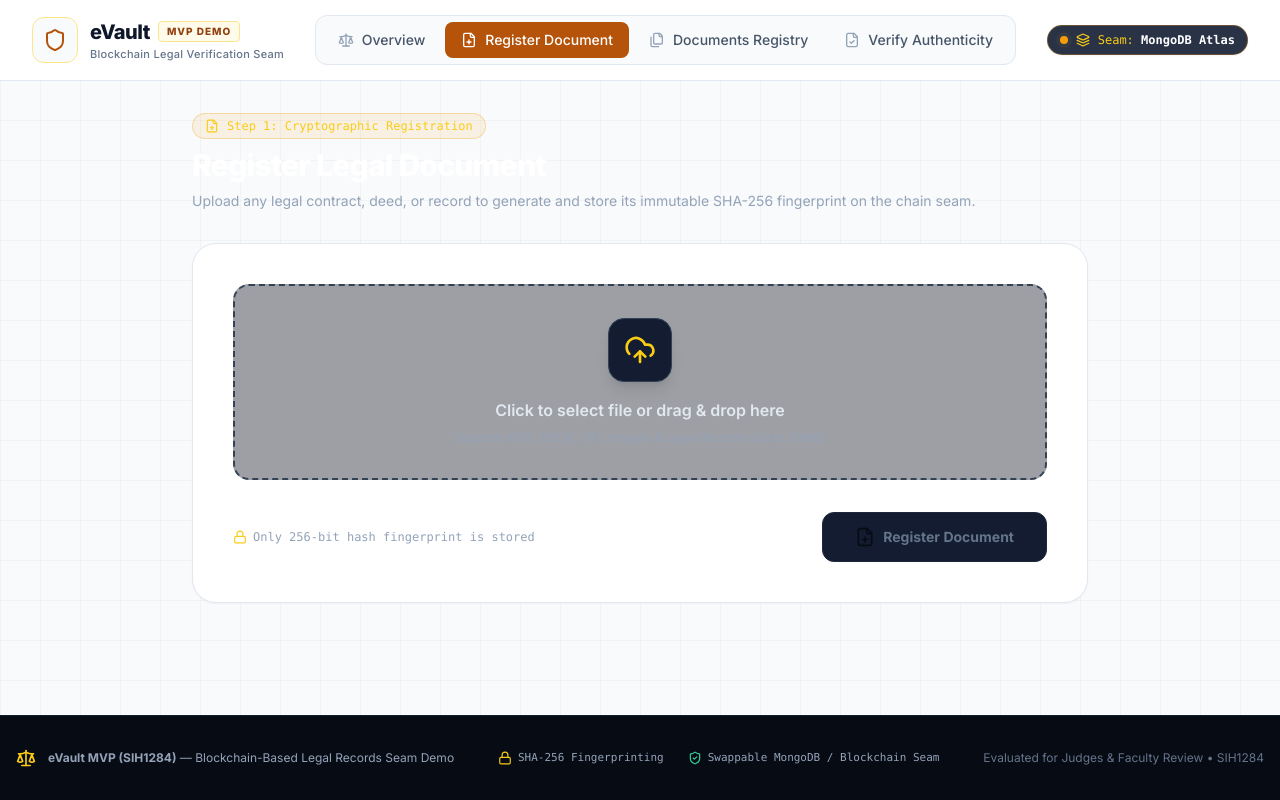
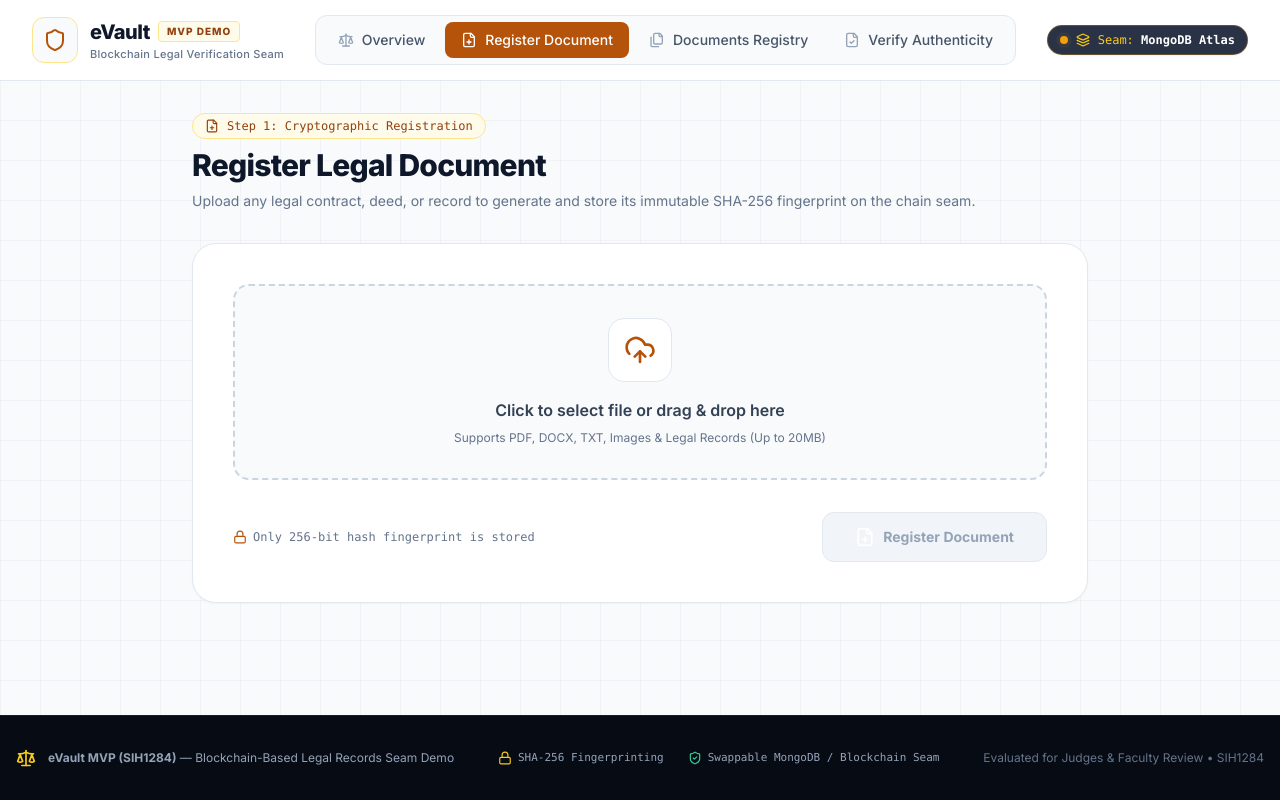
Before and after one commit to Dhruv1737/Blockchain-eVault, a Next.js app: page /upload in a window 1280 px wide. Built offline with nearby package versions, Linux system fonts and the light colour scheme.

Commit message:
Refactor styles and colors in upload page
Updated styles and colors for various elements in the upload page, enhancing visual consistency and accessibility.

```diff
--- a/app/upload/page.js
+++ b/app/upload/page.js
@@ -108,18 +108,18 @@ export default function RegisterDocumentPage() {
     <div className="max-w-4xl mx-auto space-y-8">
       {/* Header */}
       <div className="space-y-2">
-        <div className="inline-flex items-center gap-2 px-3 py-1 rounded-full text-xs font-mono bg-gold-500/10 text-gold-400 border border-gold-500/30">
+        <div className="inline-flex items-center gap-2 px-3 py-1 rounded-full text-xs font-mono bg-amber-50 text-amber-800 border border-amber-200">
           <FilePlus className="w-3.5 h-3.5" />
           <span>Step 1: Cryptographic Registration</span>
         </div>
-        <h1 className="text-3xl font-extrabold text-white tracking-tight">Register Legal Document</h1>
-        <p className="text-sm text-slate-400">
+        <h1 className="text-3xl font-extrabold text-slate-900 tracking-tight">Register Legal Document</h1>
+        <p className="text-sm text-slate-500">
           Upload any legal contract, deed, or record to generate and store its immutable SHA-256 fingerprint on the chain seam.
         </p>
       </div>
 
       {/* Main Registration Form Card */}
-      <div className="glass-panel rounded-3xl p-6 sm:p-10 border border-navy-700 space-y-8">
+      <div className="glass-panel rounded-3xl p-6 sm:p-10 border border-slate-200 space-y-8">
         <form onSubmit={handleSubmit} className="space-y-6">
           {/* File Drag and Drop Box */}
           <div
@@ -127,8 +127,8 @@ export default function RegisterDocumentPage() {
             onDragOver={handleDragOver}
             className={`border-2 border-dashed rounded-2xl p-8 text-center transition-all ${
               selectedFile
-                ? 'border-gold-500/60 bg-gold-500/5'
-                : 'border-navy-600 hover:border-gold-500/40 bg-navy-900/40'
+                ? 'border-amber-300 bg-amber-50/40'
+                : 'border-slate-300 hover:border-amber-300 bg-slate-50'
             }`}
           >
             <input
@@ -139,24 +139,24 @@ export default function RegisterDocumentPage() {
             />
 
             <label htmlFor="file-upload" className="cursor-pointer space-y-4 block">
-              <div className="w-16 h-16 rounded-2xl bg-navy-800 border border-navy-600 flex items-center justify-center mx-auto text-gold-400 shadow-lg">
+              <div className="w-16 h-16 rounded-2xl bg-white border border-slate-200 flex items-center justify-center mx-auto text-amber-700">
                 <UploadCloud className="w-8 h-8" />
               </div>
 
               {selectedFile ? (
                 <div className="space-y-1">
-                  <p className="text-base font-bold text-white">{selectedFile.name}</p>
-                  <p className="text-xs text-gold-400 font-mono">
+                  <p className="text-base font-bold text-slate-900">{selectedFile.name}</p>
+                  <p className="text-xs text-amber-800 font-mono">
                     {(selectedFile.size / 1024).toFixed(1)} KB &bull; {selectedFile.type || 'Binary / PDF / Doc'}
                   </p>
-                  <span className="inline-block mt-2 text-xs text-slate-400 underline">Click or drop to replace file</span>
+                  <span className="inline-block mt-2 text-xs text-slate-500 underline">Click or drop to replace file</span>
                 </div>
               ) : (
                 <div className="space-y-2">
-                  <p className="text-base font-semibold text-slate-200">
+                  <p className="text-base font-semibold text-slate-700">
                     Click to select file or drag & drop here
                   </p>
-                  <p className="text-xs text-slate-400">
+                  <p className="text-xs text-slate-500">
                     Supports PDF, DOCX, TXT, Images & Legal Records (Up to 20MB)
                   </p>
                 </div>
@@ -166,7 +166,7 @@ export default function RegisterDocumentPage() {
 
           {/* Inline Error Message */}
           {error && (
-            <div className="p-4 rounded-xl bg-tampered-900/40 border border-tampered-500/40 text-tampered-500 text-sm flex items-center gap-3">
+            <div className="p-4 rounded-xl bg-red-50 border border-red-200 text-red-700 text-sm flex items-center gap-3">
               <AlertCircle className="w-5 h-5 flex-shrink-0" />
               <span>{error}</span>
             </div>
@@ -174,8 +174,8 @@ export default function RegisterDocumentPage() {
 
           {/* Action Submit Button */}
           <div className="flex items-center justify-between pt-2">
-            <div className="text-xs text-slate-400 font-mono flex items-center gap-1.5">
-              <Lock className="w-3.5 h-3.5 text-gold-400" />
+            <div className="text-xs text-slate-500 font-mono flex items-center gap-1.5">
+              <Lock className="w-3.5 h-3.5 text-amber-700" />
               <span>Only 256-bit hash fingerprint is stored</span>
             </div>
 
@@ -184,18 +184,18 @@ export default function RegisterDocumentPage() {
               disabled={!selectedFile || loading}
               className={`px-8 py-3.5 rounded-xl font-bold text-sm flex items-center gap-2 transition-all ${
                 !selectedFile || loading
-                  ? 'bg-navy-800 text-slate-500 cursor-not-allowed border border-navy-700'
-                  : 'gold-gradient-btn text-navy-950 shadow-lg shadow-gold-500/20'
+                  ? 'bg-slate-100 text-slate-400 cursor-not-allowed border border-slate-200'
+                  : 'gold-gradient-btn text-white'
               }`}
             >
               {loading ? (
                 <>
-                  <Loader2 className="w-5 h-5 animate-spin text-navy-950" />
+                  <Loader2 className="w-5 h-5 animate-spin text-white" />
                   <span>Hashing & registering...</span>
                 </>
               ) : (
                 <>
-                  <FilePlus className="w-5 h-5 text-navy-950" />
+                  <FilePlus className="w-5 h-5 text-white" />
                   <span>Register Document</span>
                 </>
               )}
@@ -205,19 +205,19 @@ export default function RegisterDocumentPage() {
 
         {/* Registration Success Container (§6.2 Requirement) */}
         {registeredResult && (
-          <div className="glass-panel-emerald rounded-2xl p-6 border border-emerald-500/40 space-y-6 animate-fadeIn">
-            <div className="flex items-center justify-between border-b border-emerald-500/20 pb-4">
+          <div className="glass-panel-emerald rounded-2xl p-6 border border-emerald-200 space-y-6">
+            <div className="flex items-center justify-between border-b border-emerald-100 pb-4">
               <div className="flex items-center gap-3">
-                <div className="p-2 rounded-xl bg-emerald-500/20 text-emerald-400">
+                <div className="p-2 rounded-xl bg-emerald-50 text-emerald-700">
                   <CheckCircle2 className="w-6 h-6" />
                 </div>
                 <div>
-                  <h3 className="text-lg font-bold text-white">Document Registered Successfully</h3>
-                  <p className="text-xs text-emerald-300 font-mono">Immutable Fingerprint Written to Seam</p>
+                  <h3 className="text-lg font-bold text-slate-900">Document Registered Successfully</h3>
+                  <p className="text-xs text-emerald-700 font-mono">Immutable Fingerprint Written to Seam</p>
                 </div>
               </div>
 
-              <span className="px-3 py-1 rounded-full text-xs font-mono bg-emerald-500/20 text-emerald-300 border border-emerald-500/40">
+              <span className="px-3 py-1 rounded-full text-xs font-mono bg-emerald-50 text-emerald-800 border border-emerald-200">
                 {registeredResult.adapterMode === 'mongodb' ? 'MongoDB Atlas' : 'In-Memory Chain Seam'}
               </span>
             </div>
@@ -225,14 +225,14 @@ export default function RegisterDocumentPage() {
             <div className="space-y-4 text-xs font-mono">
               {/* Document ID */}
               <div className="space-y-1">
-                <span className="text-slate-400 uppercase tracking-wider text-[10px]">Document ID (docId)</span>
-                <div className="flex items-center justify-between p-3 rounded-xl bg-navy-950 border border-emerald-500/30 text-white">
-                  <span className="font-semibold text-emerald-300 select-all">{registeredResult.docId}</span>
+                <span className="text-slate-500 uppercase tracking-wider text-[10px]">Document ID (docId)</span>
+                <div className="flex items-center justify-between p-3 rounded-xl bg-white border border-emerald-200 text-slate-900">
+                  <span className="font-semibold text-emerald-800 select-all">{registeredResult.docId}</span>
                   <button
                     onClick={() => copyToClipboard(registeredResult.docId, 'docId')}
-                    className="flex items-center gap-1 text-xs px-2.5 py-1 rounded bg-navy-800 hover:bg-navy-700 text-slate-300 transition-colors"
+                    className="flex items-center gap-1 text-xs px-2.5 py-1 rounded bg-slate-100 hover:bg-slate-200 text-slate-600 transition-colors"
                   >
-                    {copiedDocId ? <Check className="w-3.5 h-3.5 text-emerald-400" /> : <Copy className="w-3.5 h-3.5" />}
+                    {copiedDocId ? <Check className="w-3.5 h-3.5 text-emerald-700" /> : <Copy className="w-3.5 h-3.5" />}
                     <span>{copiedDocId ? 'Copied' : 'Copy'}</span>
                   </button>
                 </div>
@@ -240,8 +240,8 @@ export default function RegisterDocumentPage() {
 
               {/* Filename */}
               <div className="space-y-1">
-                <span className="text-slate-400 uppercase tracking-wider text-[10px]">Filename Label</span>
-                <div className="p-3 rounded-xl bg-navy-950 border border-navy-700 text-slate-200">
+                <span className="text-slate-500 uppercase tracking-wider text-[10px]">Filename Label</span>
+                <div className="p-3 rounded-xl bg-white border border-slate-200 text-slate-700">
                   {registeredResult.filename}
                 </div>
               </div>
@@ -249,17 +249,17 @@ export default function RegisterDocumentPage() {
               {/* Computed SHA-256 Hash */}
               <div className="space-y-1">
                 <div className="flex items-center justify-between">
-                  <span className="text-slate-400 uppercase tracking-wider text-[10px]">SHA-256 Hash Digest</span>
+                  <span className="text-slate-500 uppercase tracking-wider text-[10px]">SHA-256 Hash Digest</span>
                   <button
                     onClick={() => setShowFullHash(!showFullHash)}
-                    className="text-[11px] text-emerald-400 hover:underline flex items-center gap-1"
+                    className="text-[11px] text-emerald-700 hover:underline flex items-center gap-1"
                   >
                     {showFullHash ? <EyeOff className="w-3 h-3" /> : <Eye className="w-3 h-3" />}
                     <span>{showFullHash ? 'Truncate' : 'Expand Full'}</span>
                   </button>
                 </div>
 
-                <div className="flex items-center justify-between p-3 rounded-xl bg-navy-950 border border-emerald-500/30 text-emerald-400 break-all font-mono">
+                <div className="flex items-center justify-between p-3 rounded-xl bg-white border border-emerald-200 text-emerald-800 break-all font-mono">
                   <span>
                     {showFullHash
                       ? registeredResult.hash
@@ -267,9 +267,9 @@ export default function RegisterDocumentPage() {
                   </span>
                   <button
                     onClick={() => copyToClipboard(registeredResult.hash, 'hash')}
-                    className="flex items-center gap-1 text-xs px-2.5 py-1 rounded bg-navy-800 hover:bg-navy-700 text-slate-300 transition-colors ml-2 flex-shrink-0"
+                    className="flex items-center gap-1 text-xs px-2.5 py-1 rounded bg-slate-100 hover:bg-slate-200 text-slate-600 transition-colors ml-2 flex-shrink-0"
                   >
-                    {copiedHash ? <Check className="w-3.5 h-3.5 text-emerald-400" /> : <Copy className="w-3.5 h-3.5" />}
+                    {copiedHash ? <Check className="w-3.5 h-3.5 text-emerald-700" /> : <Copy className="w-3.5 h-3.5" />}
                     <span>{copiedHash ? 'Copied' : 'Copy Hash'}</span>
                   </button>
                 </div>
@@ -277,10 +277,10 @@ export default function RegisterDocumentPage() {
             </div>
 
             {/* Quick Next Actions */}
-            <div className="pt-2 flex flex-wrap items-center justify-between gap-3 border-t border-emerald-500/20">
+            <div className="pt-2 flex flex-wrap items-center justify-between gap-3 border-t border-emerald-100">
               <Link
                 href={`/verify?docId=${encodeURIComponent(registeredResult.docId)}`}
-                className="px-4 py-2.5 rounded-xl bg-emerald-500 hover:bg-emerald-400 text-navy-950 font-bold text-xs flex items-center gap-2 transition-colors"
+                className="px-4 py-2.5 rounded-xl bg-emerald-700 hover:bg-emerald-800 text-white font-bold text-xs flex items-center gap-2 transition-colors"
               >
                 <FileCheck className="w-4 h-4" />
                 <span>Verify this Document Now</span>
@@ -288,7 +288,7 @@ export default function RegisterDocumentPage() {
 
               <Link
                 href="/documents"
-                className="px-4 py-2.5 rounded-xl bg-navy-900 hover:bg-navy-800 text-slate-200 font-medium text-xs flex items-center gap-1.5 transition-colors"
+                className="px-4 py-2.5 rounded-xl bg-slate-100 hover:bg-slate-200 text-slate-700 font-medium text-xs flex items-center gap-1.5 transition-colors"
               >
                 <span>View All Documents in Registry</span>
                 <ArrowRight className="w-3.5 h-3.5" />
```
